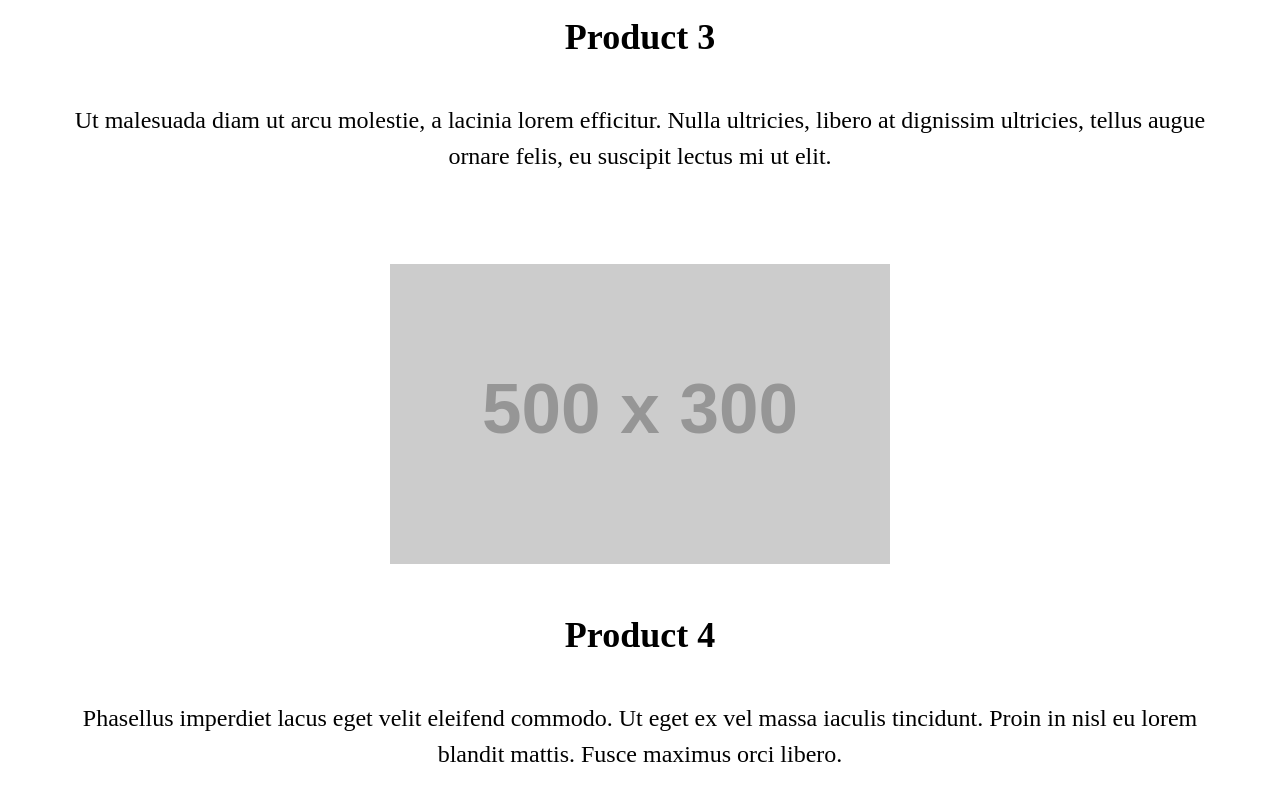
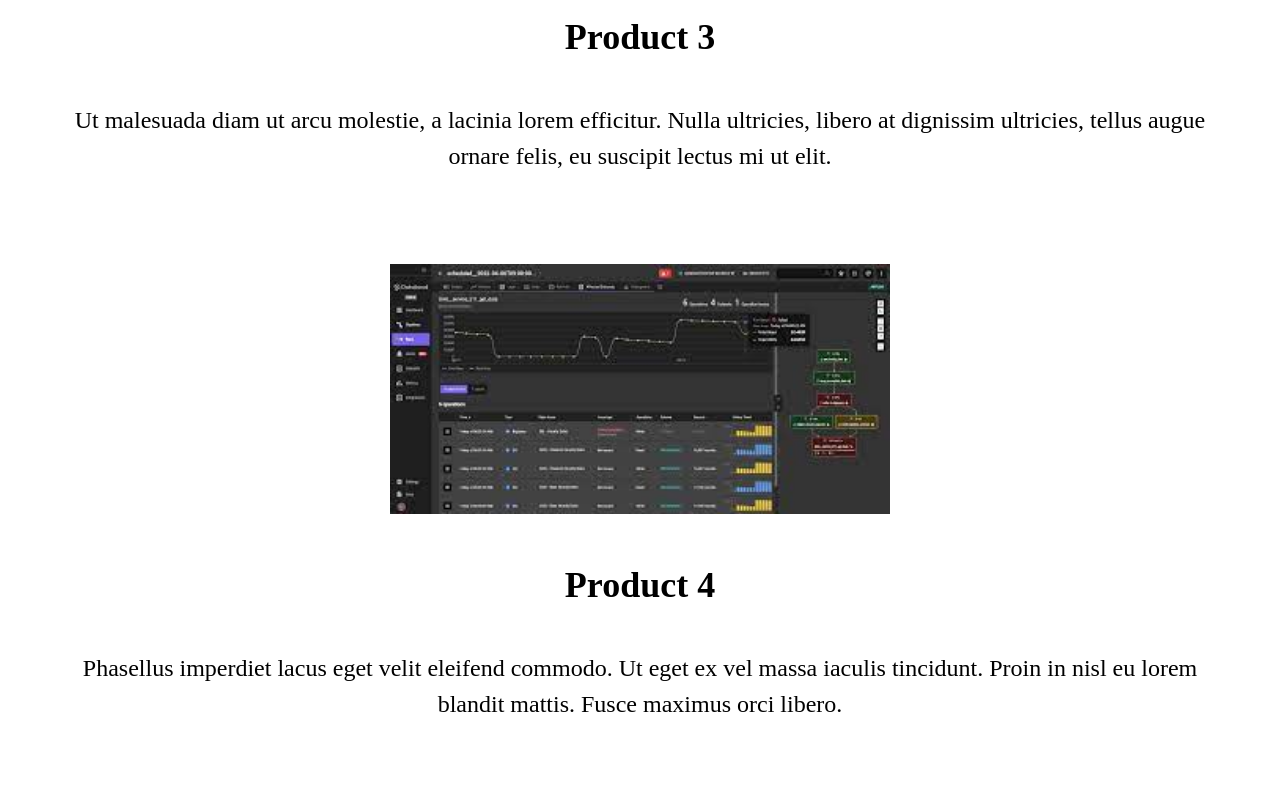
Before and after one commit to banddata/qr, a plain HTML site: page index.html in a window 1280 px wide. Shown: the part 1818-2618 px from the top of the page. Drawn offline with Linux system fonts and the light colour scheme; placeholder pictures from the web are drawn by us.

Commit message:
Update index.html

```diff
--- a/index.html
+++ b/index.html
@@ -58,7 +58,7 @@
         <p>Ut malesuada diam ut arcu molestie, a lacinia lorem efficitur. Nulla ultricies, libero at dignissim ultricies, tellus augue ornare felis, eu suscipit lectus mi ut elit.</p>
       </section>
       <section class="section">
-        <img src="https://via.placeholder.com/500x300.png?text=Product+4" alt="Product 4">
+        <img src="https://banddata.github.io/qr/nedladdning.jpeg?text=Product+4" alt="Product 4">
         <h2>Product 4</h2>
         <p>Phasellus imperdiet lacus eget velit eleifend commodo. Ut eget ex vel massa iaculis tincidunt. Proin in nisl eu lorem blandit mattis. Fusce maximus orci libero.</p>
       </section>
```
